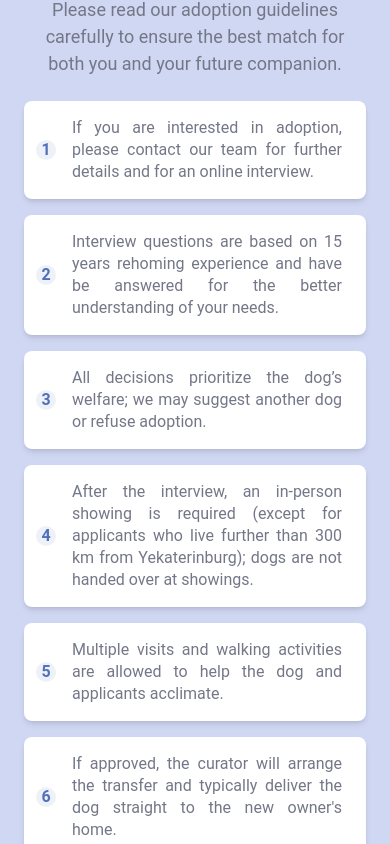
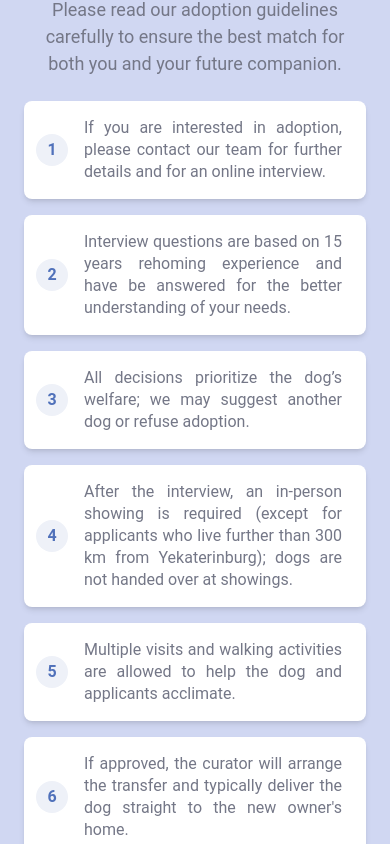
Before and after one commit to bavayra/dog-shelter, a React (Vite) app: page / in a window 390 px wide. Shown: the part 4680-5524 px from the top of the page. Built offline with nearby package versions, Linux system fonts and the light colour scheme; a web font is replaced by a local one.

Commit message:
style(ruleCard): increased sizes of the rules' numbers, increased its paddings

```diff
--- a/src/components/RuleCard.tsx
+++ b/src/components/RuleCard.tsx
@@ -7,7 +7,7 @@ const RuleCard = ({ number, text }: RuleCardProps) => {
   return (
     <div className="xs:mx-6 3xl:max-w-xl 3xl:p-6 4xl:px-8 5xl:w-xl 5xl:px-4 tablet-lg:w-lg tablet-lg:mx-auto mx-2 flex h-full justify-center rounded-lg bg-white px-6 py-4 text-justify shadow-md sm:mx-8 md:mx-16 md:px-8 md:py-6 lg:mx-4 lg:max-w-sm 2xl:mx-auto 2xl:w-md 2xl:py-4">
       <div className="flex items-center gap-4">
-        <span className="text-primary-500 bg-primary-100 3xl:ml-1 5xl:py-6 5xl:w-12 5xl:h-12 5xl:text-2xl tablet-sm:h-8 3xl:h-10 3xl:w-10 tablet-sm:w-8 -ml-3 flex h-5 w-5 shrink-0 items-center justify-center rounded-full font-bold">
+        <span className="text-primary-500 bg-primary-100 3xl:ml-1 5xl:py-6 5xl:w-12 5xl:h-12 5xl:text-2xl tablet-sm:h-8 3xl:h-10 3xl:w-10 tablet-sm:w-8 xs:p-4 -ml-3 flex h-6 w-6 shrink-0 items-center justify-center rounded-full font-bold">
           {number}
         </span>
         <p className="typography-small 4xl:text-xl 5xl:text-2xl 5xl:pr-10 xs:text-base tablet-sm:text-lg tablet-lg:text-xl text-sm font-normal lg:px-2 lg:text-lg">
```
